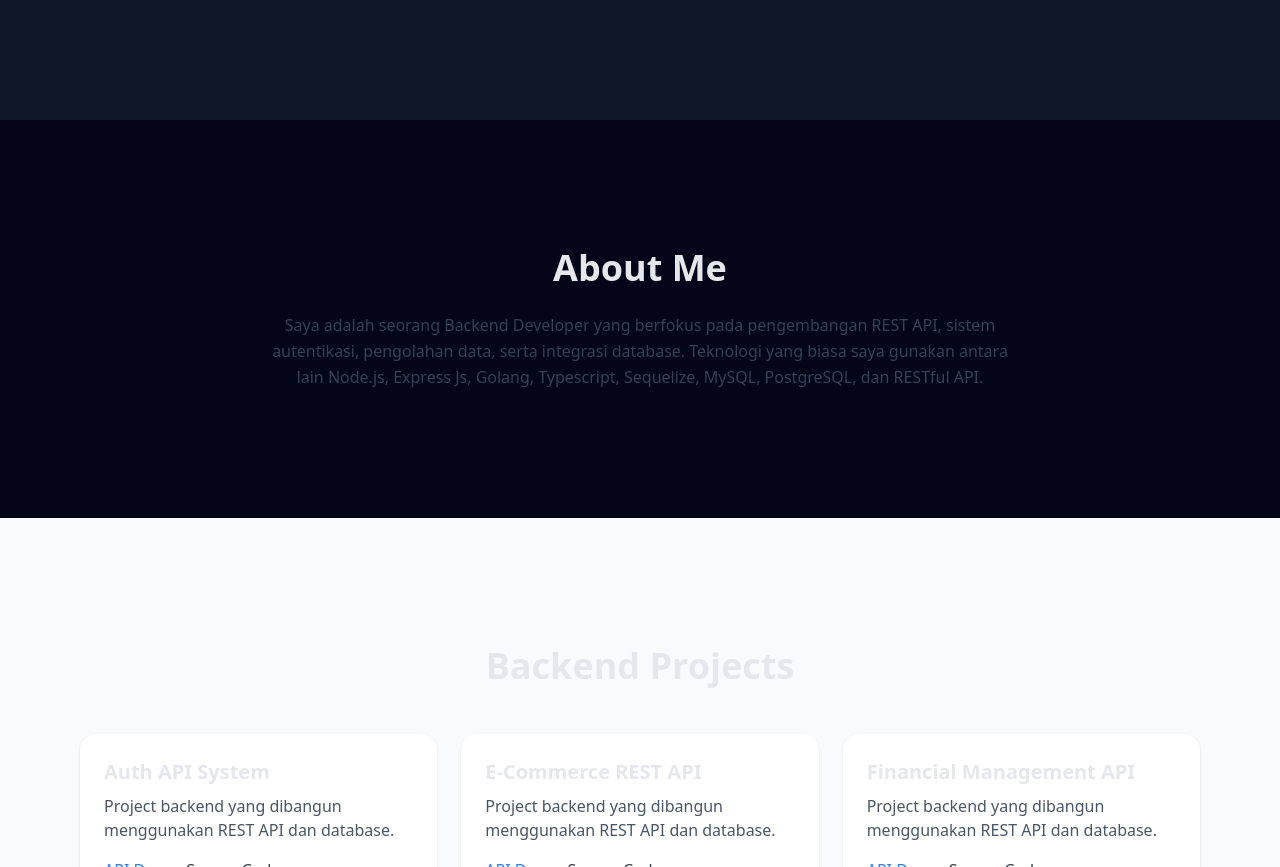
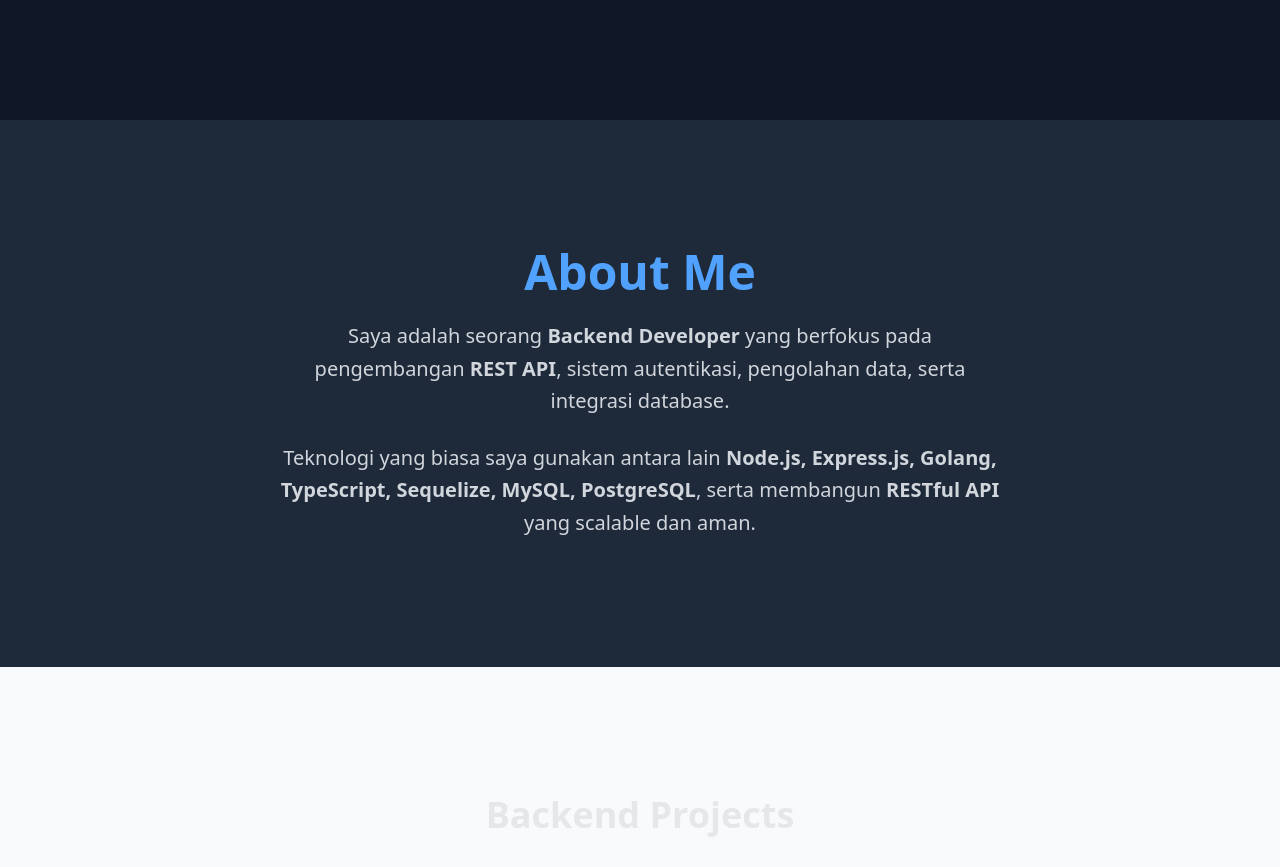
Before and after one commit to ardhisparahita/portfolio, a React (Vite) app: page / in a window 1280 px wide. Shown: the part 760-1627 px from the top of the page. Built offline with nearby package versions, Linux system fonts and the light colour scheme.

Commit message:
ui: edit color

```diff
--- a/src/Pages/About.tsx
+++ b/src/Pages/About.tsx
@@ -1,14 +1,30 @@
+import React from "react";
+
 const About: React.FC = () => {
   return (
-    <section id="about" className="py-32 flex items-center justify-center">
+    <section
+      id="about"
+      className="py-32 flex items-center justify-center bg-gray-800 text-white"
+      aria-label="About Me Section"
+    >
       <div className="max-w-3xl px-4 text-center">
-        <h2 className="text-4xl font-bold mb-6">About Me</h2>
-        <p className="text-gray-700 leading-relaxed">
-          Saya adalah seorang Backend Developer yang berfokus pada pengembangan
-          REST API, sistem autentikasi, pengolahan data, serta integrasi
-          database. Teknologi yang biasa saya gunakan antara lain Node.js,
-          Express Js, Golang, Typescript, Sequelize, MySQL, PostgreSQL, dan
-          RESTful API.
+        <h2 className="text-4xl sm:text-5xl font-bold mb-6 text-blue-400">
+          About Me
+        </h2>
+        <p className="text-gray-300 leading-relaxed text-lg sm:text-xl mb-6">
+          Saya adalah seorang{" "}
+          <span className="font-semibold">Backend Developer</span> yang berfokus
+          pada pengembangan <span className="font-semibold">REST API</span>,
+          sistem autentikasi, pengolahan data, serta integrasi database.
+        </p>
+        <p className="text-gray-300 leading-relaxed text-lg sm:text-xl">
+          Teknologi yang biasa saya gunakan antara lain{" "}
+          <span className="font-semibold">
+            Node.js, Express.js, Golang, TypeScript, Sequelize, MySQL,
+            PostgreSQL
+          </span>
+          , serta membangun <span className="font-semibold">RESTful API</span>{" "}
+          yang scalable dan aman.
         </p>
       </div>
     </section>
```
